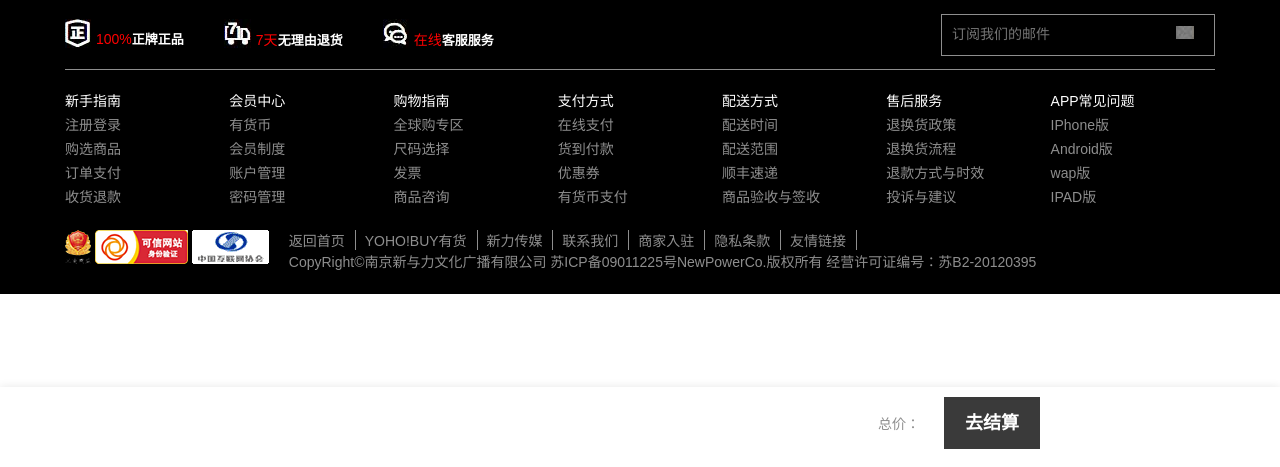
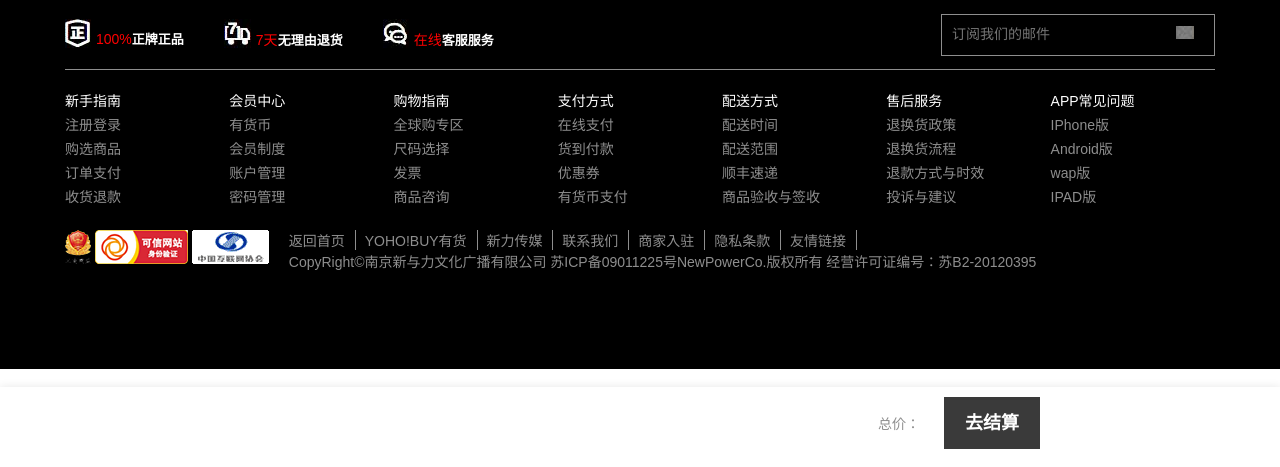
Before and after one commit to twmay006/project, a PHP site: page /view/shoppingcart.html in a window 1280 px wide. Shown: the part 333-800 px from the top of the page. Run offline with PHP 8.4, Linux system fonts and the light colour scheme.

Commit message:
购物车

```diff
--- a/css/cart.css
+++ b/css/cart.css
@@ -119,6 +119,9 @@ body{
     transform:scale(1.1);
     /*transform:rotate(45deg);*/
 }
+#footer{
+	height: 370px;
+}
 /*#cart:hover::before{
     transition: left 3s;
     left: 1360px;
```
